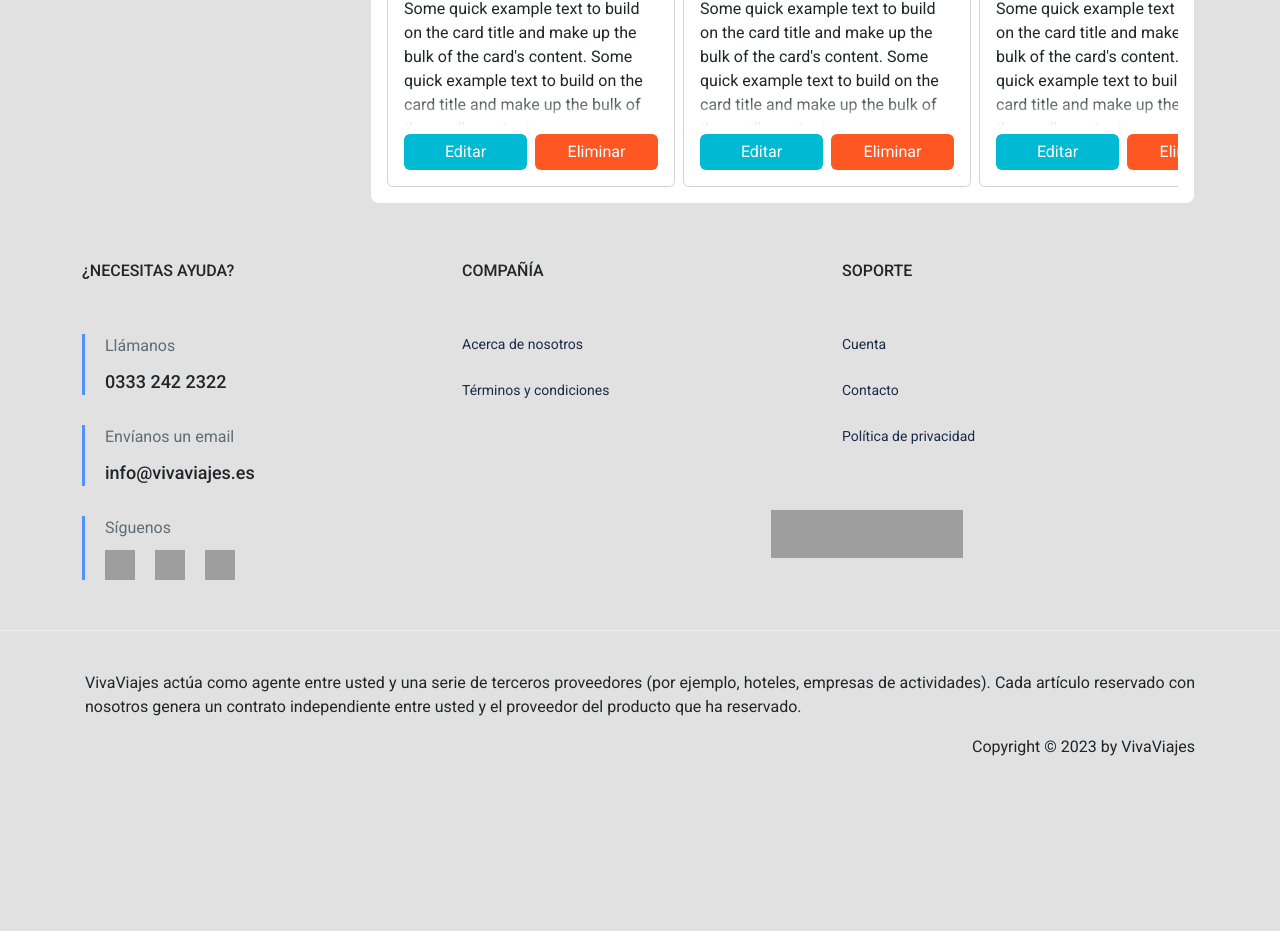
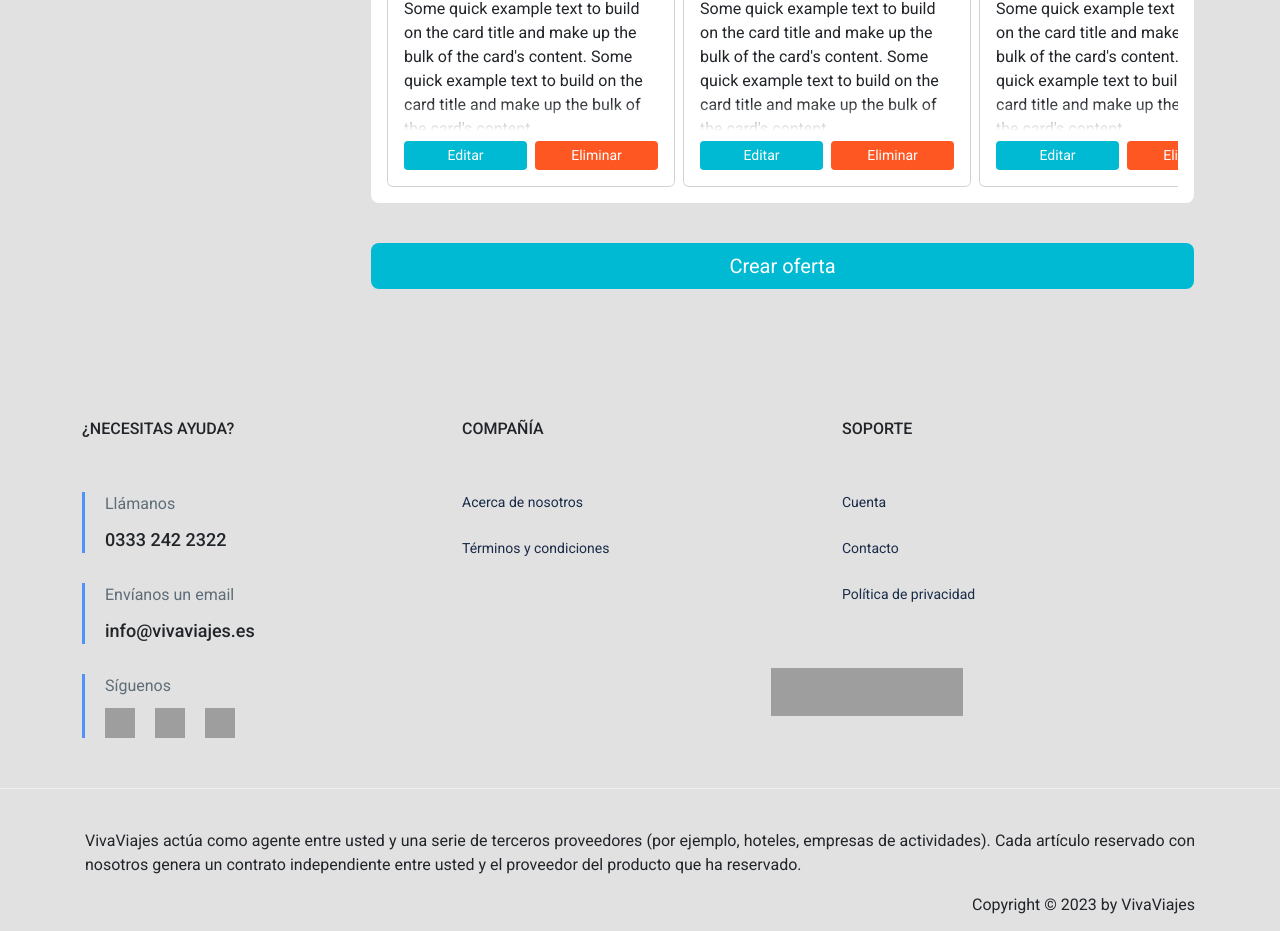
Before and after one commit to santiarroyave/team1-fe-gc-proyecto-final-frontend, an Angular app: page /admin/crear-oferta in a window 1280 px wide. Shown: the part 2780-3711 px from the top of the page. Before the commit the page ends 3595 px from the top, so only its background shows below. Built offline with nearby package versions, Linux system fonts and the light colour scheme; grey boxes are pictures that could not be loaded.

Commit message:
feat(crear-oferta): Añade boton crear oferta al final de la pagina

```diff
--- a/src/app/components/admin/crear-oferta/crear-oferta.component.html
+++ b/src/app/components/admin/crear-oferta/crear-oferta.component.html
@@ -213,13 +213,19 @@
                                     <h5 class="card-title">{{actividad.titulo}}</h5>
                                     <p class="card-text">{{actividad.descripcion}}</p>
                                     <div class="botonesActividades d-flex gap-2 p-3 position-absolute bottom-0 end-0 start-0">
-                                        <button class="btn btn-primary botonAzul mt-4 w-50" (click)="editarActividad(actividad.id)">Editar</button>
-                                        <button class="btn btn-primary botonNaranja mt-4 w-50" (click)="borrarActividad(actividad.id)">Eliminar</button>
+                                        <button class="btn btn-primary btn-sm botonAzul mt-4 w-50" (click)="editarActividad(actividad.id)">Editar</button>
+                                        <button class="btn btn-primary btn-sm botonNaranja mt-4 w-50" (click)="borrarActividad(actividad.id)">Eliminar</button>
                                     </div>
                                 </div>
                             </div>
                         </div>
                     </div>
+                </div>
+
+                <!-- BOTON PARA GUARDAR LA OFERTA -->
+                <!-- ------------------------------------------------------------------------------------------------ -->
+                <div class="d-flex justify-content-end mb-5 py-4 mt-3">
+                    <button class="btn btn-primary btn-lg botonAzul col-12 col-lg-12">Crear oferta</button>
                 </div>
 
 
```
